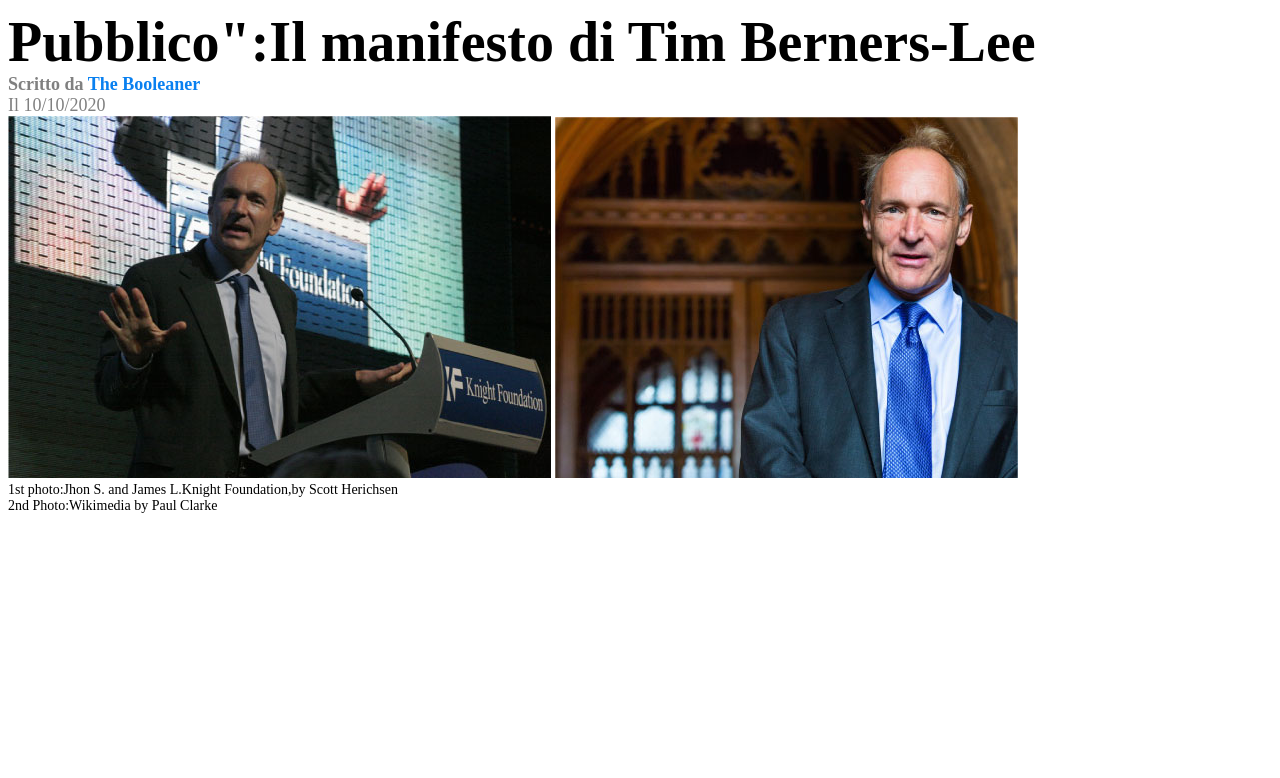
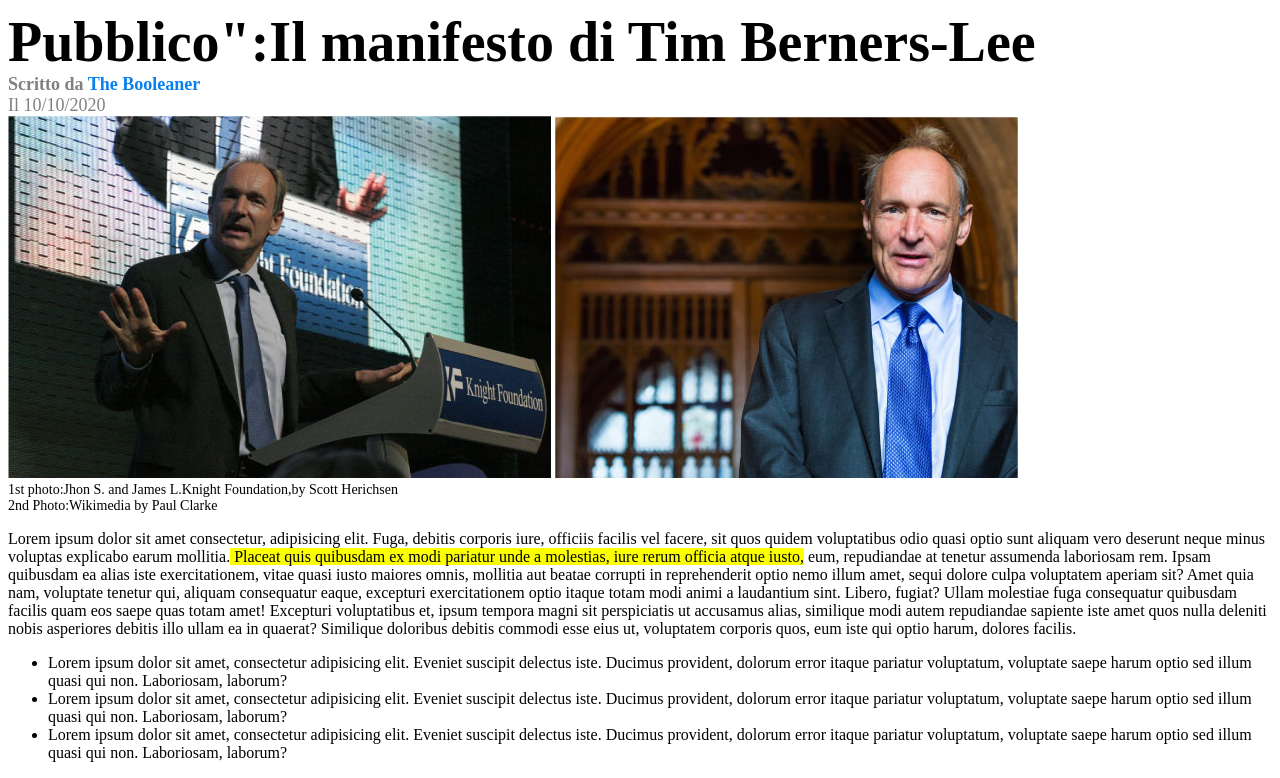
Before and after one commit to AlessandroPuglisi21/html-css-booleaner, a plain HTML site: page index.html in a window 1280 px wide. Shown: the part 250-1028 px from the top of the page. Before the commit the page ends 800 px from the top, so only its background shows below. Drawn offline with Linux system fonts and the light colour scheme; files whose address does not match are found by name.

Commit message:
added Articolo

```diff
--- a/css/app.css
+++ b/css/app.css
@@ -1,3 +1,4 @@
+
 nav{
     background-color: cornflowerblue;
     background-image: url(./img/pattern.png);
@@ -28,3 +29,6 @@
     margin-top: 0%;
     margin-bottom: 0%;
 }
+#underline{
+    background-color: rgb(251, 255, 0);
+}
--- a/index.html
+++ b/index.html
@@ -26,7 +26,12 @@
 
     <!-- Articolo-->
     <section>
-
+        <p>Lorem ipsum dolor sit amet consectetur, adipisicing elit. Fuga, debitis corporis iure, officiis facilis vel facere, sit quos quidem voluptatibus odio quasi optio sunt aliquam vero deserunt neque minus voluptas explicabo earum mollitia.<span id="underline"> Placeat quis quibusdam ex modi pariatur unde a molestias, iure rerum officia atque iusto,</span> eum, repudiandae at tenetur assumenda laboriosam rem. Ipsam quibusdam ea alias iste exercitationem, vitae quasi iusto maiores omnis, mollitia aut beatae corrupti in reprehenderit optio nemo illum amet, sequi dolore culpa voluptatem aperiam sit? Amet quia nam, voluptate tenetur qui, aliquam consequatur eaque, excepturi exercitationem optio itaque totam modi animi a laudantium sint. Libero, fugiat? Ullam molestiae fuga consequatur quibusdam facilis quam eos saepe quas totam amet! Excepturi voluptatibus et, ipsum tempora magni sit perspiciatis ut accusamus alias, similique modi autem repudiandae sapiente iste amet quos nulla deleniti nobis asperiores debitis illo ullam ea in quaerat? Similique doloribus debitis commodi esse eius ut, voluptatem corporis quos, eum iste qui optio harum, dolores facilis. </p>
+        <ul>
+            <li>Lorem ipsum dolor sit amet, consectetur adipisicing elit. Eveniet suscipit delectus iste. Ducimus provident, dolorum error itaque pariatur voluptatum, voluptate saepe harum optio sed illum quasi qui non. Laboriosam, laborum?</li>
+            <li>Lorem ipsum dolor sit amet, consectetur adipisicing elit. Eveniet suscipit delectus iste. Ducimus provident, dolorum error itaque pariatur voluptatum, voluptate saepe harum optio sed illum quasi qui non. Laboriosam, laborum?</li>
+            <li>Lorem ipsum dolor sit amet, consectetur adipisicing elit. Eveniet suscipit delectus iste. Ducimus provident, dolorum error itaque pariatur voluptatum, voluptate saepe harum optio sed illum quasi qui non. Laboriosam, laborum?</li>
+        </ul>
 
 
     </section>
```
